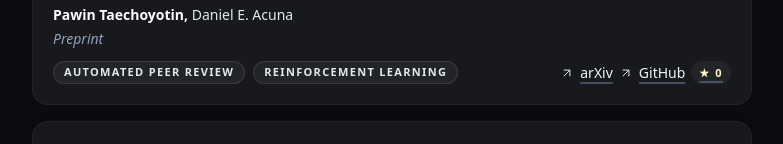
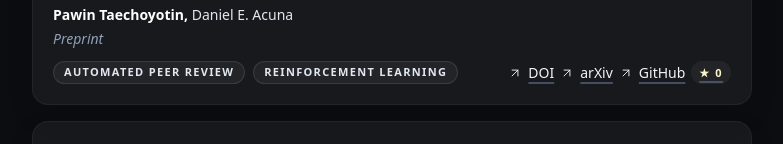
Before and after one commit to Khempawin/academic-cv, a Next.js app: page / in a window 1280 px wide. Shown: the part 3125-3269 px from the top of the page, without its empty margins (248-1031 px from the left). Built offline with nearby package versions, Linux system fonts and the light colour scheme; no server answers.

Commit message:
Add doi to publications

```diff
--- a/content/publications.ts
+++ b/content/publications.ts
@@ -9,6 +9,7 @@ export const publicationEntries: IPublicationEntry[] = [
     venue: "Preprint",
     type: "P",
     links: [
+      { label: "DOI", href: "https://doi.org/10.48550/arXiv.2604.00248" },
       { label: "arXiv", href: "https://arxiv.org/abs/2604.00248" },
       { label: "GitHub", href: "https://github.com/sciosci/rem-ctx", stars: 0, repo: "sciosci/rem-ctx" }
     ],
@@ -23,6 +24,7 @@ export const publicationEntries: IPublicationEntry[] = [
     venue: "Preprint",
     type: "P",
     links: [
+      { label: "DOI", href: "https://doi.org/10.48550/arXiv.2505.11718" },
       { label: "arXiv", href: "https://arxiv.org/abs/2505.11718" },
       { label: "GitHub", href: "https://github.com/sciosci/remor", stars: 0, repo: "sciosci/remor" }
     ],
```
